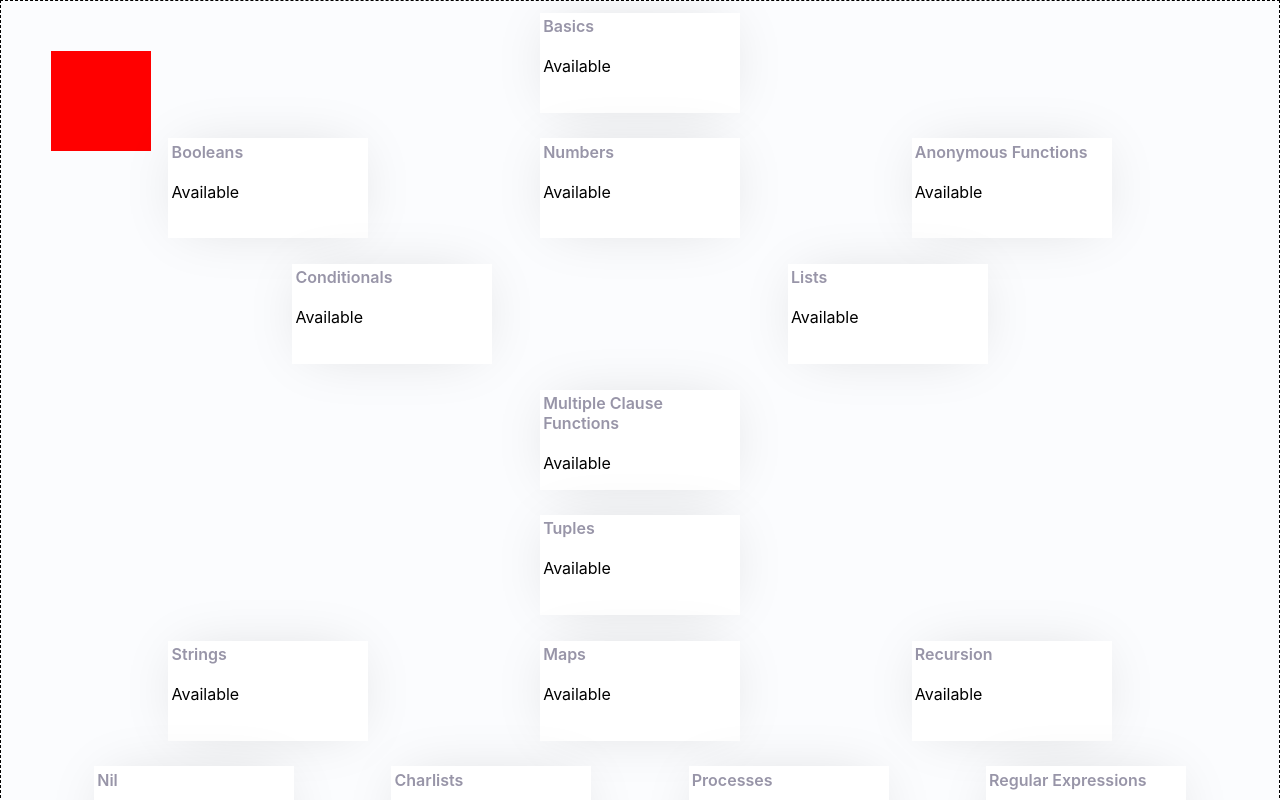
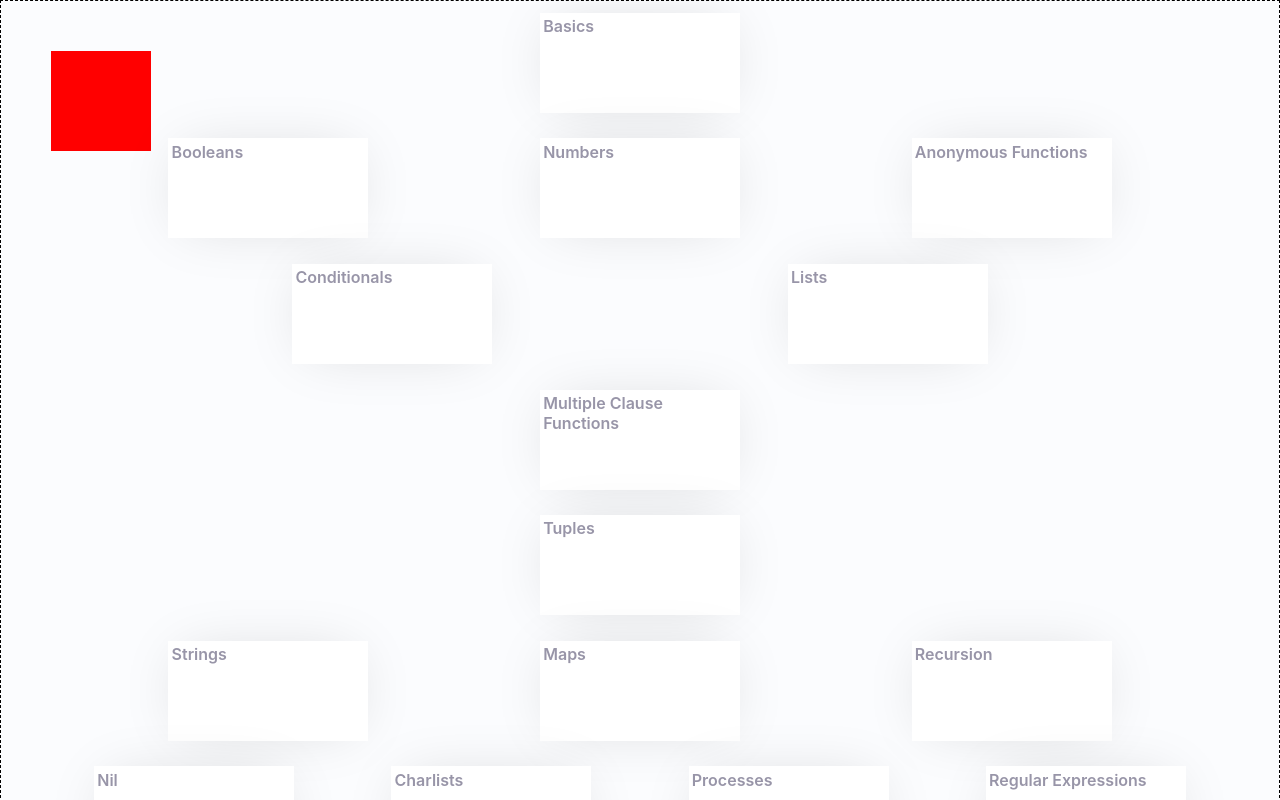
Before and after one commit to neenjaw/react-v3-website-poc, a React (Create React App) app: page / in a window 1280 px wide. Shown: the top 800 px of the page. Built offline with nearby package versions, Linux system fonts and the light colour scheme.

Commit message:
adjust <Exercise /> to use useExerciseLineStore to store the paths to be drawn

```diff
--- a/src/graph-view/Exercise.tsx
+++ b/src/graph-view/Exercise.tsx
@@ -1,47 +1,36 @@
 import React, { useEffect } from 'react'
+import { addExerciseLines, removeExerciseLines } from './useExerciseLineStore'
 
-import { ExerciseData } from './exercise-types'
+import { ExerciseState, ExerciseData } from './exercise-types'
 
 import './Exercise.css'
 
-export interface IExercise {
-  data: ExerciseData
-  connectionHandler: any
-}
-
-// TODO - on load, should register with the canvas to have its lines drawn
 // TODO - on hover, should change state from active to inactive
 // TODO - for different states (locked, unlocked, complete, etc) should change the appearance
 
-export const Exercise = ({ data, connectionHandler }: IExercise) => {
+export const Exercise = ({ data }: { data: ExerciseData }) => {
   const exerciseName = deslugify(data.slug)
-  const unlocked = true
-  const status = 'Available'
+  const active = false
+  const status = data.status ?? ExerciseState.Locked
 
   useEffect(() => {
-    const currentConnectionHandler = connectionHandler.current
-    if (!currentConnectionHandler) {
-      return
+    addExerciseLines(data.slug, [...data.prerequisites], active)
+    return () => {
+      removeExerciseLines(data.slug)
     }
-
-    currentConnectionHandler.addExerciseLines(data.slug, [
-      ...data.prerequisites,
-    ])
-
-    return () => {
-      if (!currentConnectionHandler) {
-        return
-      }
-    }
-  }, [connectionHandler, data.slug, data.prerequisites])
+  }, [data.prerequisites, data.slug, active])
 
   return (
-    <div className="exercise__card" data-exercise-slug="">
+    <div
+      className={`exercise__card ${active ? 'active_exercise' : ''}`}
+      data-exercise-slug={data.slug}
+      data-exercise-status={status}
+    >
       <div className="exercise__display">
         <div className="exercise__display-name">{exerciseName}</div>
         <div className="exercise__display-stats"></div>
       </div>
-      {unlocked && <div className="exercise__status">{status}</div>}
+      {/* render another component here for the status */}
     </div>
   )
 }
```
